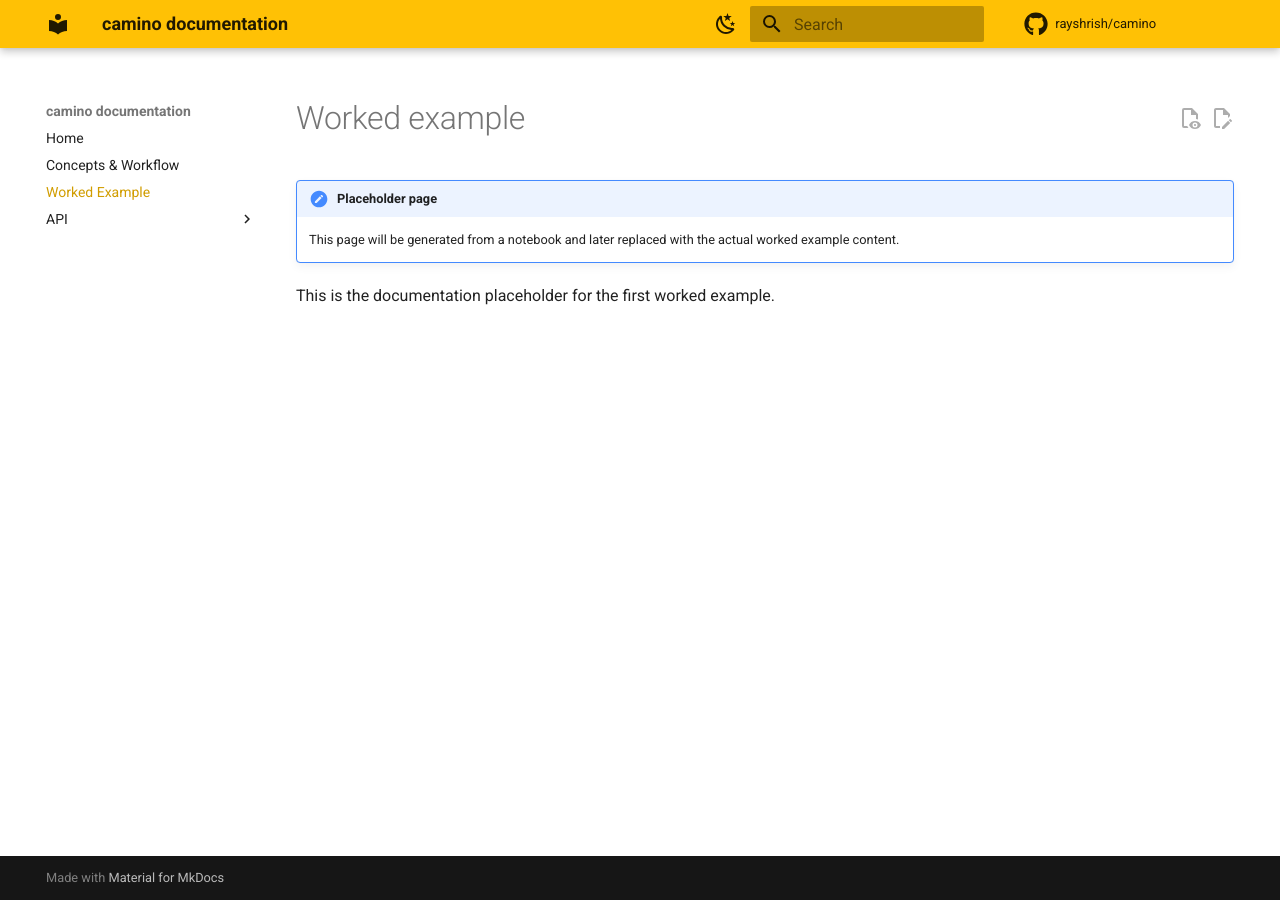
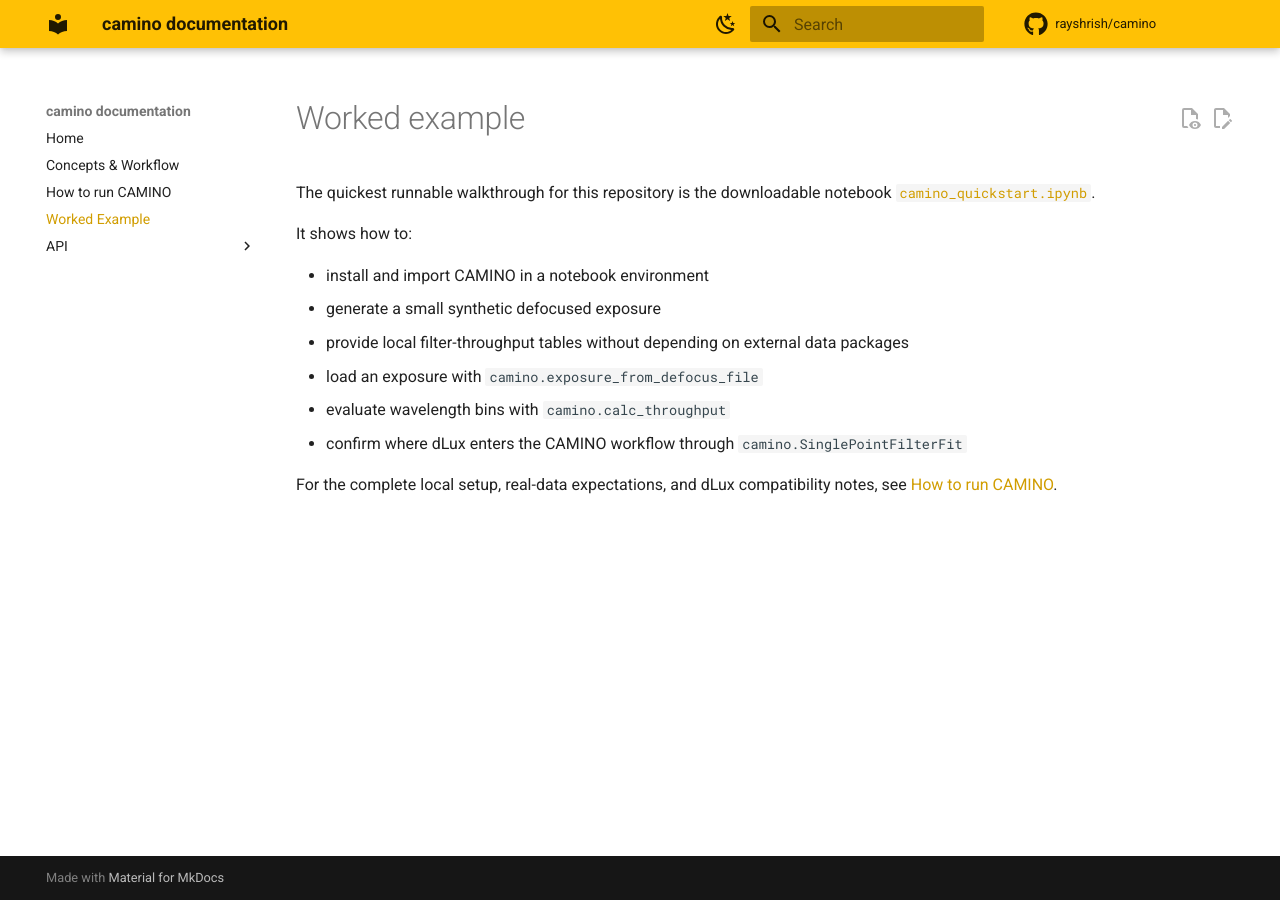
Before and after one commit to kulpster85/camino, an MkDocs documentation site: the page built from docs/examples/worked_example.md, in a window 1280 px wide. Built offline with MkDocs 1.6.1 and Material for MkDocs 9.7.7, drawn with Linux system fonts in a browser that asks for light colours; comment, search, counter and statistics services are not loaded.

Commit message:
Add CAMINO run guide and notebook
Co-authored-by: kulpster85 <106686914+kulpster85@users.noreply.github.com>

```diff
--- a/docs/examples/worked_example.md
+++ b/docs/examples/worked_example.md
@@ -1,6 +1,14 @@
 # Worked example
 
-!!! note "Placeholder page"
-    This page will be generated from a notebook and later replaced with the actual worked example content.
+The quickest runnable walkthrough for this repository is the downloadable notebook [`camino_quickstart.ipynb`](camino_quickstart.ipynb).
 
-This is the documentation placeholder for the first worked example.
+It shows how to:
+
+- install and import CAMINO in a notebook environment
+- generate a small synthetic defocused exposure
+- provide local filter-throughput tables without depending on external data packages
+- load an exposure with `camino.exposure_from_defocus_file`
+- evaluate wavelength bins with `camino.calc_throughput`
+- confirm where dLux enters the CAMINO workflow through `camino.SinglePointFilterFit`
+
+For the complete local setup, real-data expectations, and dLux compatibility notes, see [How to run CAMINO](../how_to_run.md).
--- a/mkdocs.yml
+++ b/mkdocs.yml
@@ -63,6 +63,7 @@ extra_javascript:
 nav:
   - Home: index.md
   - Concepts & Workflow: concepts.md
+  - How to run CAMINO: how_to_run.md
   - Worked Example: examples/worked_example.md
 
   - API:
```
Also changed, not shown: README.md (+9 -3 lines), docs/how_to_run.md (added, +104 -0 lines), docs/examples/camino_quickstart.ipynb (added).
